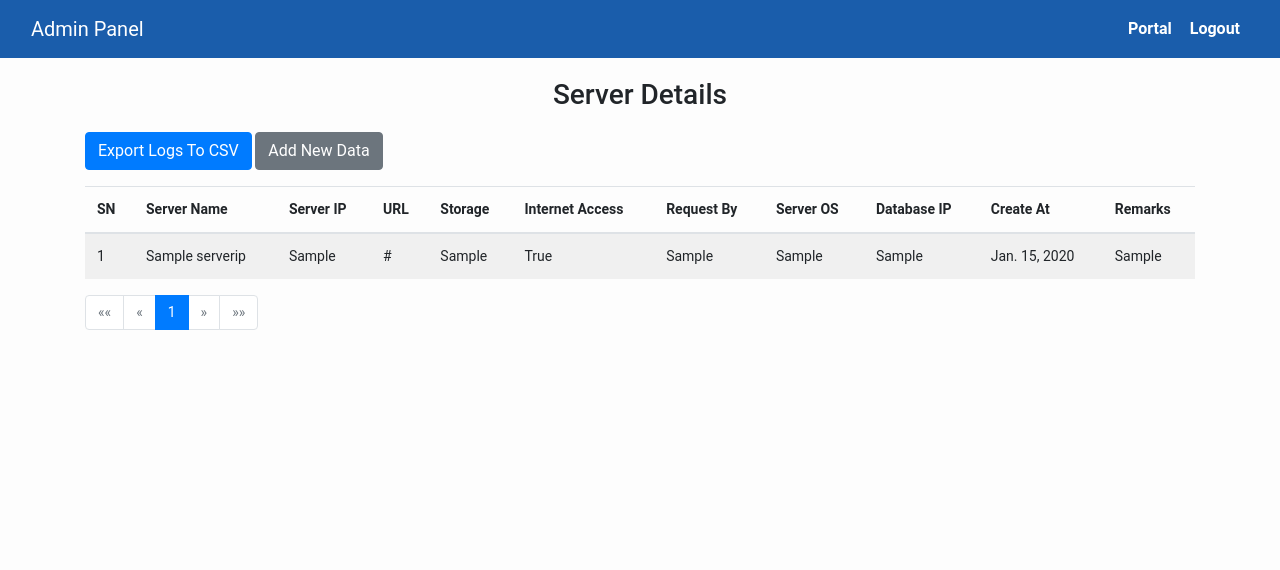
After one commit to ab817/digitalsupport, a Django app: page /adminpanel/serverip/ in a window 1280 px wide. The commit adds this page. Shown: the top 570 px of the page. Run offline with Django 5.2, Linux system fonts and the light colour scheme; a user stored in the database is signed in; tables that the repository leaves empty hold one stand-in row (values such as "Sample post"); some libraries are stand-ins or nearby versions.

Commit message:
server details added

```diff
--- a/digitallogs/admin.py
+++ b/digitallogs/admin.py
@@ -1,9 +1,10 @@
 # digitallogs/admin.py
 
 from django.contrib import admin
-from .models import Downtime, Serveraccess, TechnicalSupportLog, TaskLog
+from .models import Downtime, Serveraccess, TechnicalSupportLog, TaskLog , ServerIp
 
 admin.site.register(Downtime)
 admin.site.register(Serveraccess)
 admin.site.register(TechnicalSupportLog)
 admin.site.register(TaskLog)
+admin.site.register(ServerIp)
--- a/digitallogs/models.py
+++ b/digitallogs/models.py
@@ -203,3 +203,18 @@ class TaskLog(models.Model):
 
     def __str__(self):
         return f'{self.task_type} - {self.task_details[:50]}'
+
+class ServerIp(models.Model):
+    server_name = models.CharField(max_length=100)
+    server_ip = models.CharField(max_length=100,unique=True)
+    url= models.CharField(null=True,blank=True, max_length=100)
+    storage= models.CharField(null=True,blank=True,max_length=100)
+    internet_access=models.BooleanField(default=False)
+    request_by= models.CharField(null=True,blank=True,max_length=100)
+    server_os= models.CharField(null=True,blank=True,max_length=100)
+    create_at= models.DateField(null=True,blank=True)
+    database_ip= models.CharField(null=True,blank=True, max_length=100)
+    remarks= models.TextField(null=True, blank=True)
+
+    def __str__(self):
+        return self.server_name
--- /dev/null
+++ b/digitallogs/templates/serverip.html
@@ -0,0 +1,102 @@
+{% extends 'adminbase.html' %}
+
+{% block content %}
+<div class="container">
+    <h2>Server Details</h2>
+    <a href="{% url 'export_serverdetails_csv' %}" class="btn btn-primary mb-3">Export Logs To CSV</a>
+    <a href="{% url 'admin:digitallogs_serverip_add' %}" class="btn btn-secondary mb-3" target="_blank">Add New Data</a>
+    <table class="table table-striped">
+        <thead>
+            <tr>
+                <th>SN</th>
+                <th>Server Name</th>
+                <th>Server IP</th>
+                <th>URL</th>
+                <th>Storage</th>
+                <th>Internet Access</th>
+                <th>Request By</th>
+                <th>Server OS</th>
+                <th>Database IP</th>
+                <th>Create At</th>
+                <th>Remarks</th>
+            </tr>
+        </thead>
+        <tbody>
+            {% for serverip in serverip_page_obj %}
+            <tr>
+                <td>{{ forloop.counter }}</td>
+                <td>{{ serverip.server_name |default:"-"}}</td>
+                <td>{{ serverip.server_ip  |default:"-" }}</td>
+                <td>{{ serverip.url  |default:"-" }}</td>
+                <td>{{ serverip.storage |default:"-"}}</td>
+                <td>{{ serverip.internet_access | default:"-" }}</td>
+                <td>{{ serverip.request_by |default:"-" }}</td>
+                <td>{{ serverip.server_os |default:"-" }}</td>
+                <td>{{ serverip.database_ip  |default:"-" }}</td>
+                <td>{{ serverip.create_at |default:"-" }}</td>
+                <td>{{ serverip.remarks  |default:"-" }}</td>
+            </tr>
+            {% endfor %}
+        </tbody>
+    </table>
+    <nav aria-label="Page navigation">
+        <ul class="pagination">
+            {% if serverip_page_obj.has_previous %}
+            <li class="page-item">
+                <a class="page-link" href="?page=1" aria-label="First">
+                    <span aria-hidden="true">&laquo;&laquo;</span>
+                </a>
+            </li>
+            <li class="page-item">
+                <a class="page-link" href="?page={{ serverip_page_obj.previous_page_number }}" aria-label="Previous">
+                    <span aria-hidden="true">&laquo;</span>
+                </a>
+            </li>
+            {% else %}
+            <li class="page-item disabled">
+                <a class="page-link" aria-label="First">
+                    <span aria-hidden="true">&laquo;&laquo;</span>
+                </a>
+            </li>
+            <li class="page-item disabled">
+                <a class="page-link" aria-label="Previous">
+                    <span aria-hidden="true">&laquo;</span>
+                </a>
+            </li>
+            {% endif %}
+
+            {% for num in serverip_page_obj.paginator.page_range %}
+            {% if serverip_page_obj.number == num %}
+            <li class="page-item active"><a class="page-link">{{ num }}</a></li>
+            {% elif num > serverip_page_obj.number|add:'-3' and num < serverip_page_obj.number|add:'3' %}
+            <li class="page-item"><a class="page-link" href="?page={{ num }}">{{ num }}</a></li>
+            {% endif %}
+            {% endfor %}
+
+            {% if serverip_page_obj.has_next %}
+            <li class="page-item">
+                <a class="page-link" href="?page={{ serverip_page_obj.next_page_number }}" aria-label="Next">
+                    <span aria-hidden="true">&raquo;</span>
+                </a>
+            </li>
+            <li class="page-item">
+                <a class="page-link" href="?page={{ serverip_page_obj.paginator.num_pages }}" aria-label="Last">
+                    <span aria-hidden="true">&raquo;&raquo;</span>
+                </a>
+            </li>
+            {% else %}
+            <li class="page-item disabled">
+                <a class="page-link" aria-label="Next">
+                    <span aria-hidden="true">&raquo;</span>
+                </a>
+            </li>
+            <li class="page-item disabled">
+                <a class="page-link" aria-label="Last">
+                    <span aria-hidden="true">&raquo;&raquo;</span>
+                </a>
+            </li>
+            {% endif %}
+        </ul>
+    </nav>
+</div>
+{% endblock content %}
--- a/digitallogs/urls.py
+++ b/digitallogs/urls.py
@@ -15,4 +15,6 @@ urlpatterns = [
     #path('tasklog/', views.tasklog_list, name='tasklog_list'),
     path('tasklog/', views.redirect_to_overall, name='tasklog_default'),
     path('tasklog/list/', views.tasklog_list, name='tasklog_list'),
+    path('serverip/', views.serverip, name='serverip'),
+    path('export_serverdetails_csv',views.export_serverdetails_csv, name='export_serverdetails_csv'),
 ]
--- a/digitallogs/views.py
+++ b/digitallogs/views.py
@@ -1,9 +1,10 @@
 import csv
-from django.http import HttpResponse
+from django.http import HttpResponse, JsonResponse
 from django.shortcuts import render, redirect
 from django.contrib.auth.decorators import login_required
 from django.core.paginator import Paginator
-from .models import Downtime, Serveraccess, TechnicalSupportLog, TaskLog
+from .models import Downtime, Serveraccess, TechnicalSupportLog, TaskLog ,ServerIp
+
 
 
 @login_required
@@ -119,3 +120,34 @@ def tasklog_list(request):
 
 def redirect_to_overall(request):
     return redirect('/adminpanel/tasklog/list/?category=Overall')
+
+
+@login_required
+def serverip(request):
+    serverips = ServerIp.objects.all().order_by('-id')
+    # return JsonResponse({'serverips': list(serverips.values())})
+    paginator = Paginator(serverips, 50)  # Show 5 logs per page
+    page_number = request.GET.get('page')
+    page_obj = paginator.get_page(page_number)
+
+    context = {
+        'serverip_page_obj': page_obj,
+    }
+    return render(request, 'serverip.html', context)
+
+
+@login_required
+def export_serverdetails_csv(request):
+    response = HttpResponse(content_type='text/csv')
+    response['Content-Disposition'] = 'attachment; filename="serverdetails.csv"'
+
+    writer = csv.writer(response)
+    writer.writerow(['SN', 'Server Name', 'Server IP', 'URL', 'Storage', 'Internet Access', 'Request By', 'Server OS', 'Database IP','Create at', 'Remarks'])
+
+    # serveraccesses = Serveraccess.objects.all().order_by('-datetime')
+    serverdetails = ServerIp.objects.all()
+
+    for log in serverdetails:
+        writer.writerow([log.id, log.server_name, log.server_ip, log.url, log.storage, log.internet_access, log.request_by,log.server_os,log.database_ip,log.create_at,log.remarks])
+
+    return response
```
Also changed, not shown: digitallogs/templates/adminpanel.html (+9 -0 lines), digitallogs/migrations/0011_serverip.py (added), digitallogs/migrations/0012_alter_serverip_database_ip_alter_serverip_request_by_and_more.py (added), digitallogs/migrations/0013_serverip_create_at.py (added).
